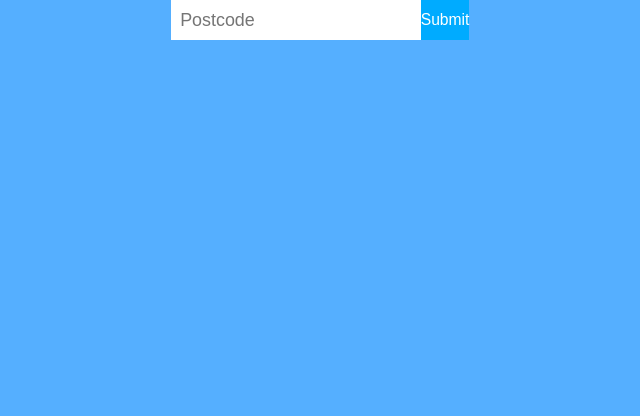
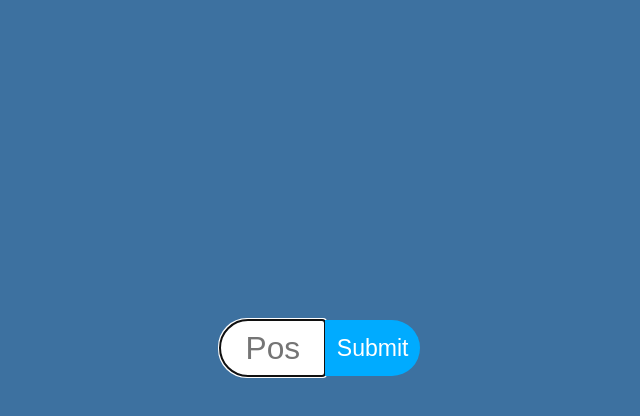
Before and after one commit to pafirmin/green-vitals, a React (Create React App) app: page / in a window 1280 px wide. Shown: the top 416 px of the page, without its empty margins (320-960 px from the left). Built offline with nearby package versions, Linux system fonts and the light colour scheme; a web font is replaced by a local one.

Commit message:
animated postcode input

```diff
--- a/src/App.js
+++ b/src/App.js
@@ -53,10 +53,14 @@ const App = () => {
           setLocationData={setLocationData}
           setSubmitted={setSubmitted}
         />
-        <div style={{ margin: "auto" }}>
-          <h2 style={{ marginLeft: "1rem" }}>{locationData.admin_district}</h2>
-          {energyData && <EnergyData data={energyData} />}
-          {pollutionData && <PollutionData data={pollutionData} />}
+        <div style={{ margin: "140px auto 0 auto" }}>
+          {!loading && (
+            <h2 style={{ marginLeft: "1rem" }}>
+              {locationData.admin_district}
+            </h2>
+          )}
+          {!loading && energyData && <EnergyData data={energyData} />}
+          {!loading && pollutionData && <PollutionData data={pollutionData} />}
         </div>
       </div>
     </Fragment>
--- a/src/GlobalStyle.js
+++ b/src/GlobalStyle.js
@@ -2,18 +2,27 @@ import { createGlobalStyle } from "styled-components";
 
 export const GlobalStyle = createGlobalStyle`
   body {
-    background: #55afff;
+    background: #3d71a0;
     font-family: 'Inder', sans-serif;
     color: #fff;
   }
 
+  h2 {
+    font-size: 2rem;
+  }
+
+  h3 {
+    font-size: 1.5rem;
+  }
+
   h4 {
-    font-size: 1.1rem;
-    font-weight: 900;
+    font-size: 1.4rem;
+    font-weight: 500;
   }
 
   * {
     padding: 0;
     margin: 0;
+    box-sizing: border-box;
   }
 `;
--- a/src/components/PostCodeForm.js
+++ b/src/components/PostCodeForm.js
@@ -1,56 +1,90 @@
-import React, { useState } from "react";
+import React, { useEffect, useRef, useState } from "react";
 import styled from "styled-components";
 import services from "../services/requests";
+
+const FormWrapper = styled.div`
+  position: absolute;
+  top: ${(props) => props.style.top};
+  left: 50%;
+  font-size: ${(props) => props.style.fontSize};
+  width: ${(props) => props.style.width};
+  transform: translate(-50%);
+  transition: 1s;
+`;
 
 const SubmitBtn = styled.button`
   border: none;
   background-color: #00abff;
   color: #fff;
-  font-size: 0.7em;
+  padding: 0.3em 0.5em;
+  cursor: pointer;
+  border-radius: 0 35px 35px 0;
+  font-size: 0.8em;
 `;
 
 const PostcodeInput = styled.input`
   border-radius: 0;
   border: none;
-  padding: 0.6rem;
-  font-size: 0.8em;
+  padding: 0.6rem 1.6rem;
+  font-size: 1.1em;
+  border-radius: 35px 0 0 35px;
+  width: 100%;
+  color: #5c5c5c;
 `;
 
 const PostCodeForm = ({ setLocationData, setSubmitted }) => {
+  const inputRef = useRef(null);
   const [postcode, setPostcode] = useState("");
+  const [formStyle, setFormStyle] = useState({
+    top: "40%",
+    fontSize: "1.8rem",
+    width: "200px",
+  });
+
+  useEffect(() => {
+    inputRef.current.focus();
+  }, []);
 
   const handleChange = (e) => {
-    setPostcode(e.target.value);
+    setPostcode(e.target.value.toUpperCase());
   };
 
   const handleSubmit = async (e) => {
     e.preventDefault();
 
-    const data = await services.fetchLocationData(postcode);
+    try {
+      const data = await services.fetchLocationData(postcode);
 
-    setLocationData(data);
-    setSubmitted(true);
+      setFormStyle({ top: "40px", fontSize: "1.5rem", width: "150px" });
+      setLocationData(data);
+      setSubmitted(true);
+    } catch (err) {
+      console.error(err);
+    }
   };
+
   return (
-    <div>
+    <FormWrapper style={formStyle}>
       <form
         style={{
           display: "flex",
           justifyContent: "center",
-          fontSize: "1.4rem",
         }}
         onSubmit={(e) => handleSubmit(e)}
+        autoComplete="off"
       >
         <PostcodeInput
+          ref={inputRef}
           aria-label="post-code"
           type="text"
           name="postCode"
           placeholder="Postcode"
+          value={postcode}
           onChange={(e) => handleChange(e)}
         ></PostcodeInput>
         <SubmitBtn>Submit</SubmitBtn>
       </form>
-    </div>
+    </FormWrapper>
   );
 };
 
--- a/src/components/charts/BarChart.js
+++ b/src/components/charts/BarChart.js
@@ -4,7 +4,7 @@ const BarChart = ({ data, colours }) => {
   const canvasRef = useRef(null);
   const BAR_WIDTH = 60;
   const BAR_GAP = 10;
-  const MAX_VALUE = 60;
+  const MAX_VALUE = 30;
   const LABEL_PADDING = 30;
 
   useEffect(() => {
@@ -15,7 +15,7 @@ const BarChart = ({ data, colours }) => {
 
   const generateChart = (ctx) => {
     clearCanvas(ctx);
-    const chartWidth = canvasRef.current.width;
+    const chartWidth = BAR_GAP + (BAR_WIDTH + BAR_GAP) * data.length;
     const chartHeight = canvasRef.current.height - LABEL_PADDING;
     ctx.font = ".9rem arial";
     ctx.fontWeight = "400";
@@ -26,7 +26,7 @@ const BarChart = ({ data, colours }) => {
     // Draw X Axis
     ctx.beginPath();
     ctx.moveTo(LABEL_PADDING, chartHeight + 1);
-    ctx.lineTo(chartWidth, chartHeight + 1);
+    ctx.lineTo(chartWidth + 25, chartHeight + 1);
     ctx.stroke();
 
     // Draw Y Axis
--- a/src/components/charts/Table.js
+++ b/src/components/charts/Table.js
@@ -1,13 +1,15 @@
 import React, { Fragment } from "react";
 import { capitalize } from "lodash";
+import { useMediaQuery } from "react-responsive";
 
 const Table = ({ data, headings }) => {
+  const isMobile = useMediaQuery({ maxWidth: 800 });
   return (
     <div
       style={{
         display: "grid",
         gridTemplateColumns: "1fr 1fr",
-        width: "30%",
+        width: isMobile ? "80%" : "30%",
         margin: "0 .5rem",
       }}
     >
--- a/src/components/energy-data/EnergyData.js
+++ b/src/components/energy-data/EnergyData.js
@@ -1,4 +1,5 @@
 import React, { useCallback } from "react";
+import styled, { keyframes } from "styled-components";
 import PieChart from "../charts/PieChart";
 import Table from "../charts/Table";
 import DataContainer from "../layout/DataContainer";
@@ -7,13 +8,27 @@ const chartColours = {
   biomass: "#79db88",
   solar: "#ffb555",
   wind: "#a8d6ff",
-  hydro: "#3079b9",
+  hydro: "#00abff",
   coal: "#443636",
   nuclear: "#5de6c6",
   imports: "#e65d5d",
   gas: "#8d7cdf",
   other: "#eb2bee",
 };
+
+const enterRight = keyframes`
+  0% {margin-left: -100vw;}
+  100% {margin: 0;}
+`;
+
+const EnergyWrapper = styled.section`
+  border-top: 1px solid #fff;
+  padding: 0.5rem 0;
+  animation: ${enterRight};
+  animation-duration: 0.5s;
+  animation-iteration-count: 1;
+  animation-timing-function: ease;
+`;
 
 const EnergyData = ({ data }) => {
   const chartData = useCallback(() => {
@@ -36,7 +51,7 @@ const EnergyData = ({ data }) => {
   }, [data]);
 
   return (
-    <section style={{ borderTop: "2px solid #fff", padding: ".5rem 0" }}>
+    <EnergyWrapper>
       <header style={{ textAlign: "center" }}>
         <h3>Energy Overview</h3>
         <p>
@@ -48,7 +63,7 @@ const EnergyData = ({ data }) => {
         <Table headings={["Fuel source", "%"]} data={tableData()} />
         <PieChart data={chartData()} chartColours={chartColours} />
       </DataContainer>
-    </section>
+    </EnergyWrapper>
   );
 };
 
--- a/src/components/pollution-data/PollutionData.js
+++ b/src/components/pollution-data/PollutionData.js
@@ -2,12 +2,13 @@ import React, { useCallback } from "react";
 import BarChart from "../charts/BarChart";
 import Table from "../charts/Table";
 import DataContainer from "../layout/DataContainer";
+import styled, { keyframes } from "styled-components";
 
 const barColours = {
   no: "#79db88",
   no2: "#ffb555",
   o3: "#a8d6ff",
-  so2: "#3079b9",
+  so2: "#00abff",
   pm2_5: "#443636",
   pm10: "#5de6c6",
   nh3: "#e65d5d",
@@ -32,14 +33,29 @@ const pollutantIndex = {
   nh3: "Ammonia",
 };
 
+const enterLeft = keyframes`
+  0% {margin-right: -100vw;}
+  100% {margin: 0;}
+`;
+
+const PollutionWrapper = styled.section`
+  border-top: 1px solid #fff;
+  padding: 0.5rem 0;
+  animation: ${enterLeft};
+  animation-duration: 0.5s;
+  animation-iteration-count: 1;
+  animation-timing-function: ease;
+`;
+
 const PollutionData = ({ data }) => {
   const chartData = useCallback(() => {
     return Object.keys(data.components)
-      .filter((key) => key !== "co")
+      .filter((key) => key !== "co" && key !== "o3")
       .map((key) => ({
         label: key,
         value: data.components[key],
-      }));
+      }))
+      .sort((a, b) => a.value < b.value);
   }, [data]);
 
   const tableData = useCallback(() => {
@@ -50,19 +66,18 @@ const PollutionData = ({ data }) => {
   }, [data]);
 
   return (
-    <section style={{ borderTop: "2px solid #fff", padding: ".5rem 0" }}>
+    <PollutionWrapper>
       <header style={{ textAlign: "center" }}>
         <h3>Pollution Overview</h3>
         <p>
           Air Quality Index: {`${data.main.aqi} (${airIndex[data.main.aqi]})`}
         </p>
       </header>
-
       <DataContainer>
         <BarChart data={chartData()} colours={barColours} />
-        <Table headings={["Pollutant", "ug/m3"]} data={tableData()} />
+        <Table headings={["Pollutant", "μg/m³"]} data={tableData()} />
       </DataContainer>
-    </section>
+    </PollutionWrapper>
   );
 };
 
--- a/src/components/utils/Loader.js
+++ b/src/components/utils/Loader.js
@@ -2,39 +2,57 @@ import React from "react";
 import styled, { keyframes } from "styled-components";
 
 const loading = keyframes`
-  0% {left: 50%; top: 0px; border-radius: 50%;}
-  25% {left: 100%; top: 50%; border-radius: 50% 0 0 0;}
-  50% {left: 50%; top: 100%; border-radius: 50% 50% 0 0;}
-  75% {left: 0px; top: 50%; border-radius: 50% 50% 50% 0;}
-  100% {left: 50%; top: 0px; border-radius: 50%;}
+  0% {left: 50%; top: 0px; border-radius: 50% 50% 50% 0;}
+  25% {left: 100%; top: 50%; border-radius: 0 50% 50% 50%;}
+  50% {left: 50%; top: 100%; border-radius: 50% 0 50% 50%;}
+  75% {left: 0%; top: 50%; border-radius: 50% 50% 0 50%; }
+  100% {left: 50%; top: 0px; border-radius: 50% 50% 50% 0;}
 
 `;
 
-const LoaderWidget = styled.div`
+const LoaderWidget1 = styled.div`
   width: 20px;
   height: 20px;
   background: #fff;
   position: relative;
   animation: ${loading};
-  animation-duration: 1.4s;
+  animation-duration: 1.8s;
   animation-iteration-count: infinite;
   animation-fill-mode: forwards;
-  animation-timing-function: ease-in-out;
+  animation-timing-function: linear;
+  transform: translateX(-50%);
+`;
+
+const LoaderWidget2 = styled(LoaderWidget1)`
+  transform: translateY(-100%) translateX(-50%);
+  animation-delay: -0.9s;
 `;
 
 const Loader = () => {
   return (
     <div
       style={{
-        width: "50px",
-        height: "50px",
+        width: "200px",
         position: "fixed",
         bottom: "50%",
         left: "50%",
         transform: "translate(-50%)",
+        textAlign: "center",
       }}
     >
-      <LoaderWidget />
+      <div
+        style={{
+          width: "80px",
+          height: "80px",
+          margin: "auto",
+        }}
+      >
+        <LoaderWidget1 />
+        <LoaderWidget2 />
+      </div>
+      <div style={{ marginTop: "40px", fontSize: "1.4rem" }}>
+        <span>Working on it...</span>
+      </div>
     </div>
   );
 };
```
Also changed, not shown: 1 other file (tests, documents, lock files or other folders).
